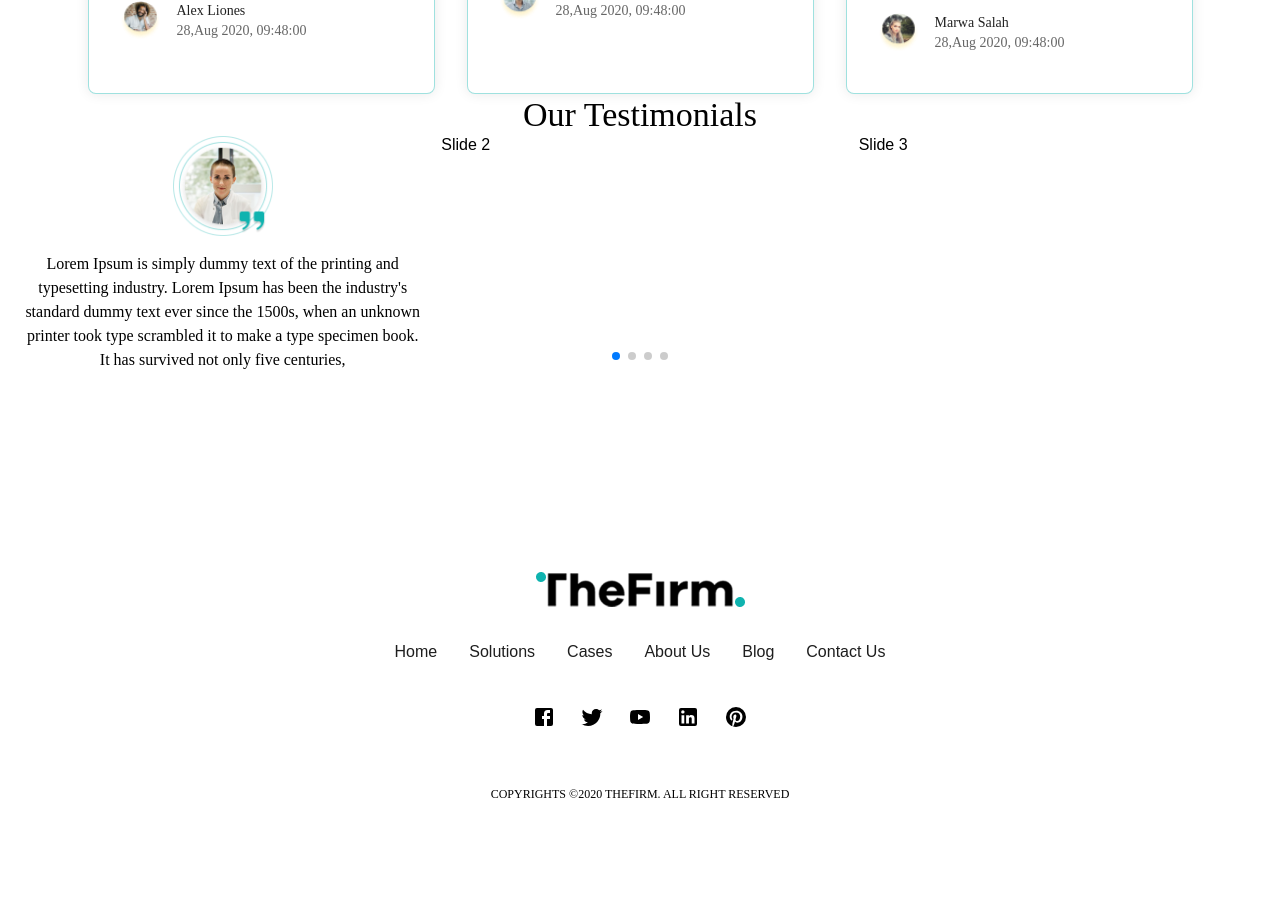
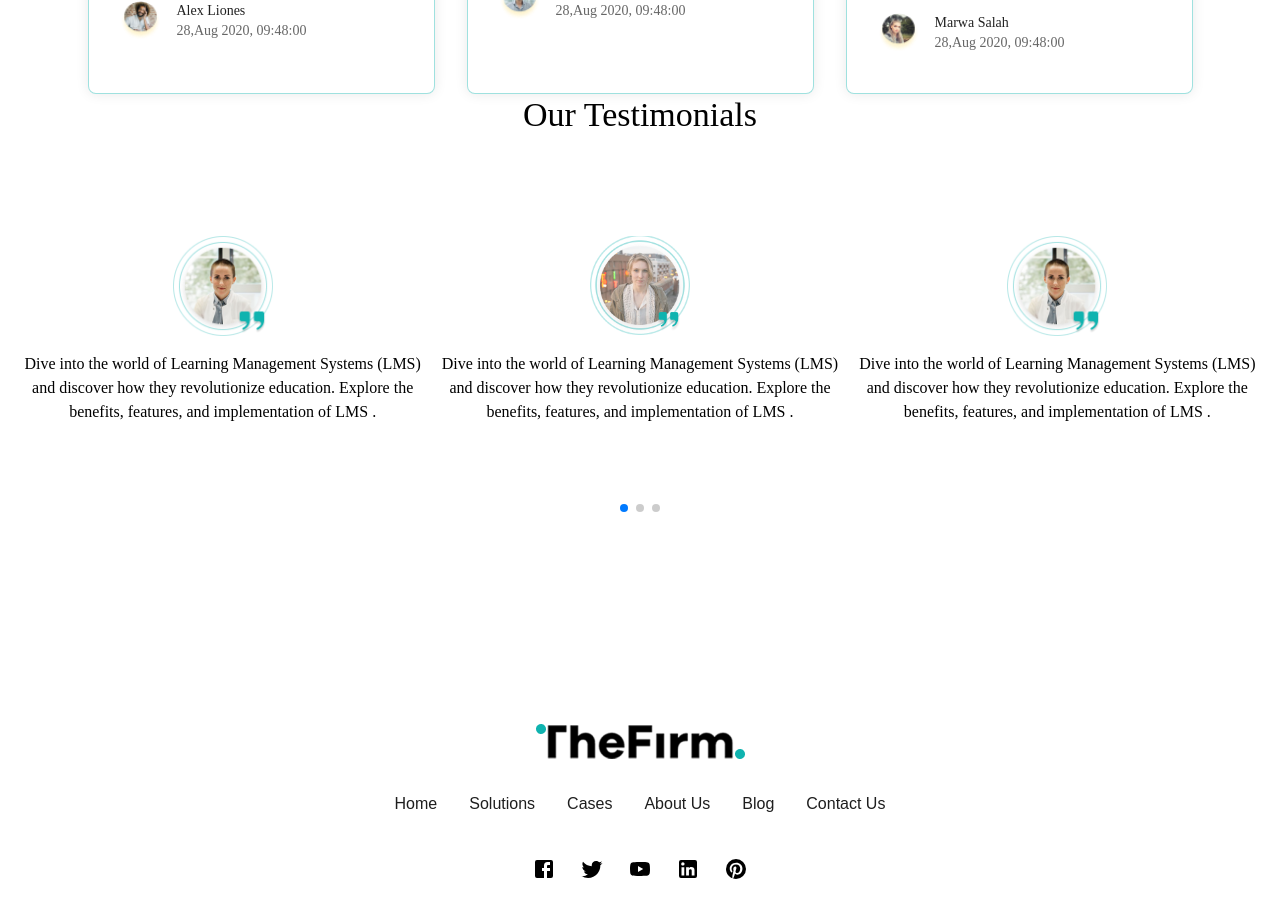
Before and after one commit to marwahaifawi/The-Firm, a React (Create React App) app: page /homepage in a window 1280 px wide. Shown: the part 2500-3418 px from the top of the page. Built offline with nearby package versions, Linux system fonts and the light colour scheme; a small style sheet from the web is missing; a web font is replaced by a local one.

Commit message:
add out testimonials swiper to home page

```diff
--- a/src/components/homepageourtestimonialssection/index.js
+++ b/src/components/homepageourtestimonialssection/index.js
@@ -1,20 +1,24 @@
 import { CardMedia, Container, Stack, Typography } from "@mui/material";
 import React from "react";
 import Testimonial1 from "../../assets/testimonial1.png";
-// Import Swiper React components
+import Testimonial2 from "../../assets/testimonial2.png";
+import Testimonial3 from "../../assets/testimonial3.png";
+
 import { Swiper, SwiperSlide } from "swiper/react";
-
-// Import Swiper styles
 import "swiper/css";
 import "swiper/css/pagination";
 
 import styles from "./index.module.css";
 
-// import required modules
 import { Pagination } from "swiper";
 const testimonials = [
   {
     image: Testimonial1,
+    description:
+      "Dive into the world of Learning Management Systems (LMS) and discover how they revolutionize education. Explore the benefits, features, and implementation of LMS .",
+  },
+  {
+    image: Testimonial2,
     description:
       "Dive into the world of Learning Management Systems (LMS) and discover how they revolutionize education. Explore the benefits, features, and implementation of LMS .",
   },
@@ -24,7 +28,12 @@ const testimonials = [
       "Dive into the world of Learning Management Systems (LMS) and discover how they revolutionize education. Explore the benefits, features, and implementation of LMS .",
   },
   {
-    image: Testimonial1,
+    image: Testimonial3,
+    description:
+      "Dive into the world of Learning Management Systems (LMS) and discover how they revolutionize education. Explore the benefits, features, and implementation of LMS .",
+  },
+  {
+    image: Testimonial2,
     description:
       "Dive into the world of Learning Management Systems (LMS) and discover how they revolutionize education. Explore the benefits, features, and implementation of LMS .",
   },
@@ -42,24 +51,16 @@ const OurTestimonials = () => {
           clickable: true,
         }}
         modules={[Pagination]}
+        className={styles.swiper}
       >
-        <SwiperSlide>
-          <Stack alignItems="center" spacing={2}>
-            <CardMedia sx={{ height: 100, width: 100 }} image={Testimonial1} />
-            <Typography textAlign="center">
-              Lorem Ipsum is simply dummy text of the printing and typesetting
-              industry. Lorem Ipsum has been the industry's standard dummy text
-              ever since the 1500s, when an unknown printer took type scrambled
-              it to make a type specimen book. It has survived not only five
-              centuries,
-            </Typography>
-          </Stack>
-        </SwiperSlide>
-        <SwiperSlide>Slide 2</SwiperSlide>
-        <SwiperSlide>Slide 3</SwiperSlide>
-        <SwiperSlide>Slide 4</SwiperSlide>
-        <SwiperSlide>Slide 5</SwiperSlide>
-        <SwiperSlide>Slide 6</SwiperSlide>
+        {testimonials.map((item, index) => (
+          <SwiperSlide key={index}>
+            <Stack alignItems="center" spacing={2}>
+              <CardMedia sx={{ height: 100, width: 100 }} image={item.image} />
+              <Typography textAlign="center">{item.description}</Typography>
+            </Stack>
+          </SwiperSlide>
+        ))}
       </Swiper>
     </Container>
   );
--- a/src/components/homepageourtestimonialssection/index.module.css
+++ b/src/components/homepageourtestimonialssection/index.module.css
@@ -1,6 +1,7 @@
 
   .swiper {
     width: 100%;
+    padding: 100px 0px;
     height: 100%;
   }
 
```
Also changed, not shown: src/assets/testimonial2.png (renamed from src/assets/testmonial2.png).
